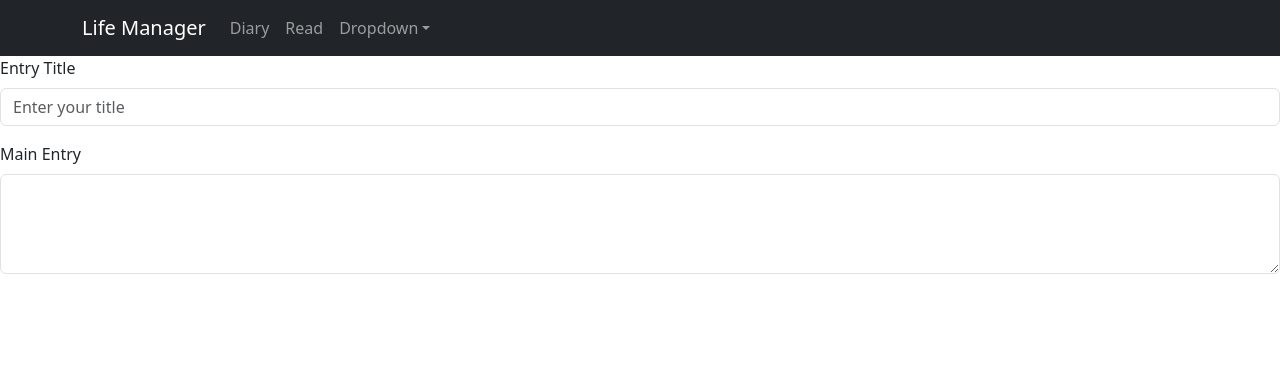
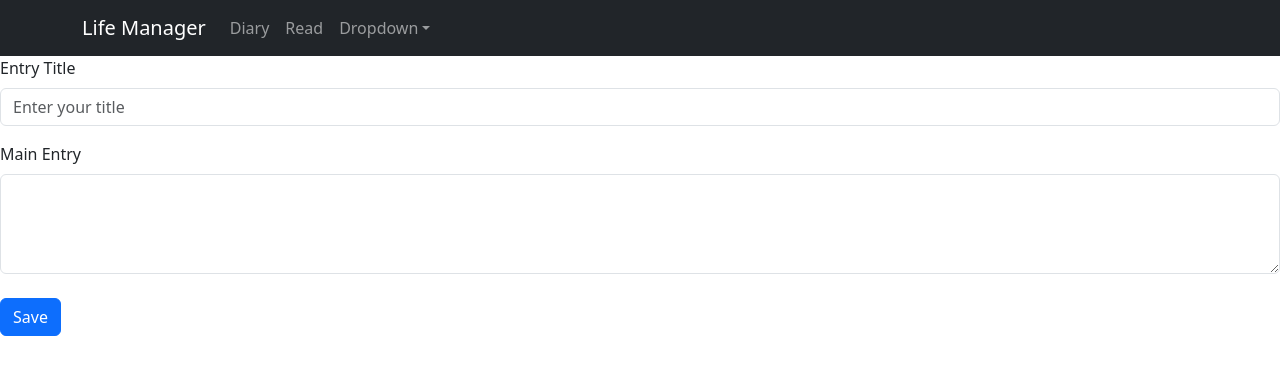
Before and after one commit to isaacwnsolomon/DataRepProject, a React (Create React App) app: page /create in a window 1280 px wide. Shown: the top 374 px of the page. Built offline with nearby package versions, Linux system fonts and the light colour scheme.

Commit message:
Added save button

```diff
--- a/package.json
+++ b/package.json
@@ -7,6 +7,7 @@
     "@testing-library/react": "^13.4.0",
     "@testing-library/user-event": "^13.5.0",
     "bootstrap": "^5.3.3",
+    "bootstrap-icons": "^1.11.3",
     "react": "^18.3.1",
     "react-bootstrap": "^2.10.6",
     "react-dom": "^18.3.1",
--- a/src/components/diaryentry.js
+++ b/src/components/diaryentry.js
@@ -1,5 +1,6 @@
 import FloatingLabel from 'react-bootstrap/FloatingLabel';
 import Form from 'react-bootstrap/Form';
+import Button from 'react-bootstrap/Button';
 
 
 const DiaryEntry = () => {
@@ -20,11 +21,22 @@ const DiaryEntry = () => {
           placeholder="Write whatever you feel like..."
           style={{ height: '100px' }}
         />
+
       </FloatingLabel>
     </>
+    {/* Save Button */}
+      <div>
+        <br></br>
+        <Button variant="primary" type="submit" >
+          Save
+        </Button>
+
+      </div>
     </Form>
+
     );
 
   };
 
+
   export default DiaryEntry;
--- a/src/index.js
+++ b/src/index.js
@@ -4,7 +4,11 @@ import './index.css';
 import App from './App';
 import reportWebVitals from './reportWebVitals';
 import 'bootstrap/dist/css/bootstrap.min.css';
-
+// Importing bootstrap icons library
+<link
+  rel="stylesheet"
+  href="https://cdn.jsdelivr.net/npm/bootstrap-icons/font/bootstrap-icons.css"
+/>
 const root = ReactDOM.createRoot(document.getElementById('root'));
 root.render(
   <React.StrictMode>
```
Also changed, not shown: 1 other file (tests, documents, lock files or other folders).
